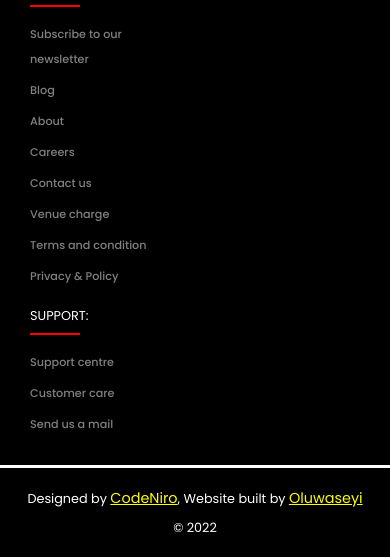
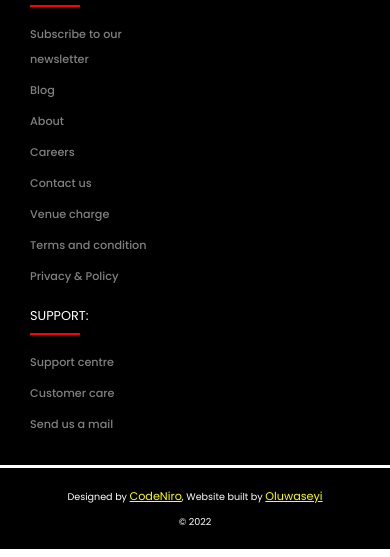
Before and after one commit to xOluwaseyi/fundzilla, a plain HTML site: page index.html in a window 390 px wide. Shown: the part 3129-3686 px from the top of the page. Drawn offline with Linux system fonts and the light colour scheme.

Commit message:
Fixed credits media query

```diff
--- a/style.css
+++ b/style.css
@@ -932,3 +932,12 @@ footer i:hover {
 .footer-credit p {
   padding: 5px;
 }
+
+@media screen and (max-width: 730px) {
+.footer-credit {
+  font-size: 0.6rem;
+}
+
+.footer-credit a {
+font-size: 0.7rem;
+}
```
